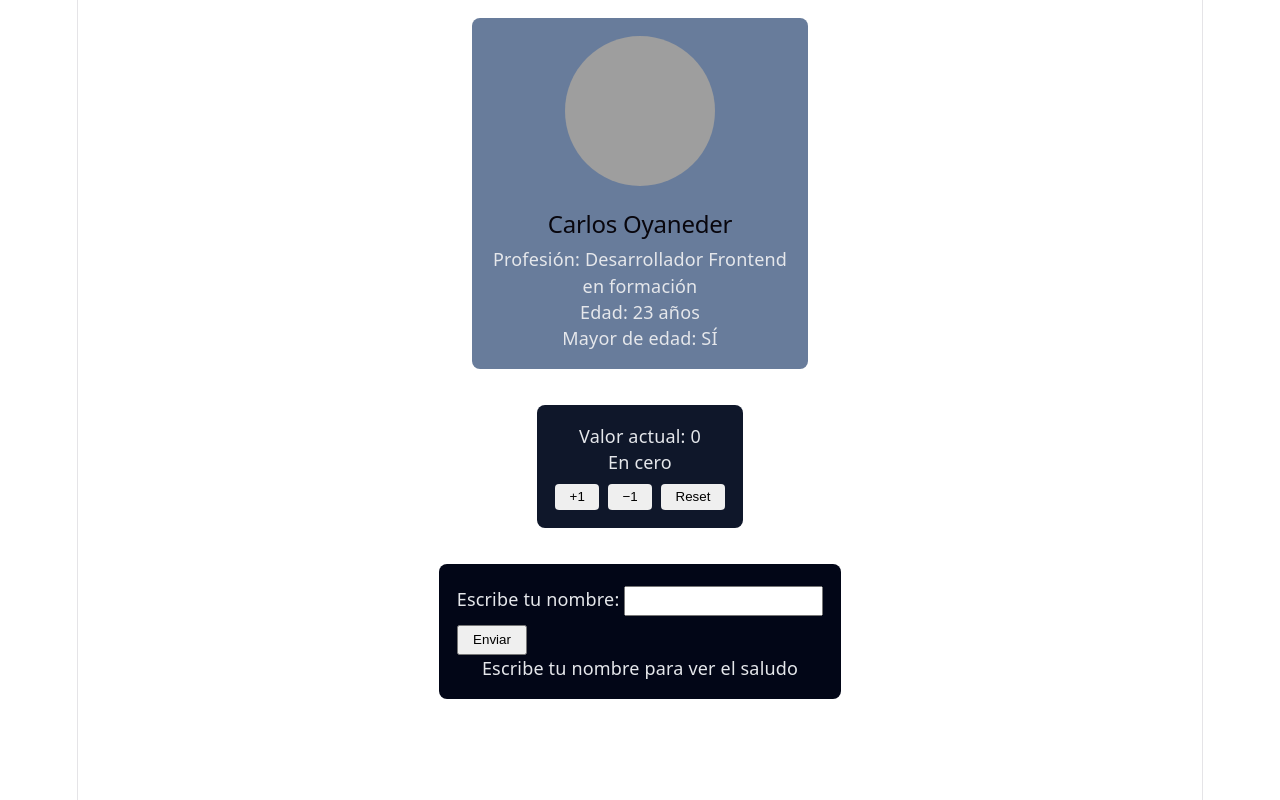
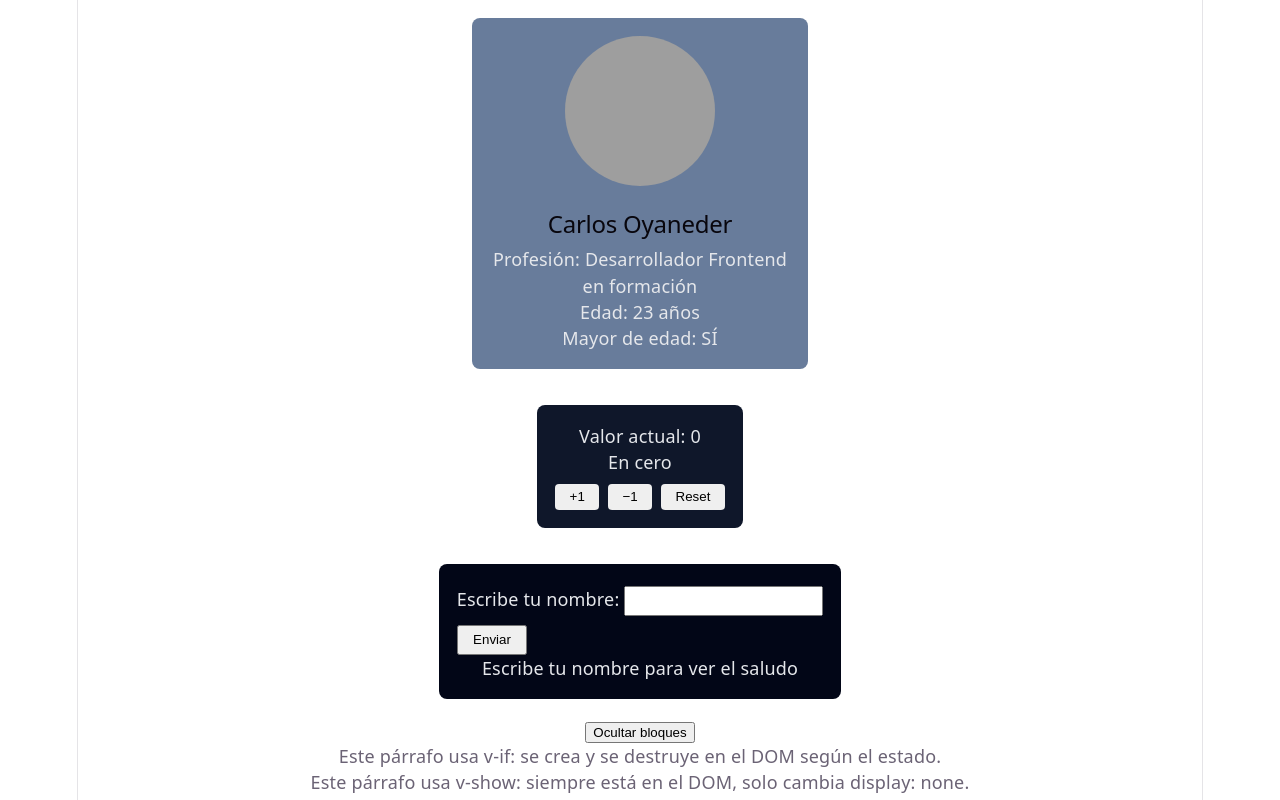
Before and after one commit to zakkdruzer/m6-l2-vue-templates, a Vue app: page / in a window 1280 px wide. Built offline with nearby package versions, Linux system fonts and the light colour scheme; grey boxes are pictures that could not be loaded.

Commit message:
feat: ejercicio 4 completado

```diff
--- a/src/App.vue
+++ b/src/App.vue
@@ -2,6 +2,7 @@
 import TarjetaPerfil from './components/actividades/TarjetaPerfil.vue';
 import ContadorReglas from './components/actividades/ContadorReglas.vue';
 import FormularioSaludo from './components/actividades/FormularioSaludo.vue';
+import DemoToggle from './components/actividades/DemoToggle.vue';
 
 </script>
 
@@ -9,6 +10,7 @@ import FormularioSaludo from './components/actividades/FormularioSaludo.vue';
   <TarjetaPerfil />
   <ContadorReglas />
   <FormularioSaludo />
+  <DemoToggle />
 </template>
 
 <style scoped>
--- /dev/null
+++ b/src/components/actividades/DemoToggle.vue
@@ -0,0 +1,35 @@
+// Ejercicio 4
+
+<template>
+  <div class="demo-toggle">
+    <button @click="alternar">
+      {{ visible ? 'Ocultar bloques' : 'Mostrar bloques' }}
+    </button>
+
+    <p v-if="visible">
+      Este párrafo usa v-if: se crea y se destruye en el DOM según el estado.
+    </p>
+
+    <p v-show="visible">
+      Este párrafo usa v-show: siempre está en el DOM, solo cambia display: none.
+    </p>
+  </div>
+</template>
+
+<script setup>
+import { ref } from 'vue'
+
+const visible = ref(true)
+
+function alternar() {
+  visible.value = !visible.value
+}
+
+/*
+Reflexión:
+- El párrafo con v-if desaparece del DOM cuando visible es false (Vue lo elimina y lo vuelve a crear).
+- El párrafo con v-show se mantiene en el DOM y solo se le aplica display: none.
+Usaría v-if para contenido que se muestra rara vez (por ejemplo, un modal pesado),
+y v-show para cosas que se muestran/ocultan muy seguido (por ejemplo, tabs o dropdowns).
+*/
+</script>
```
